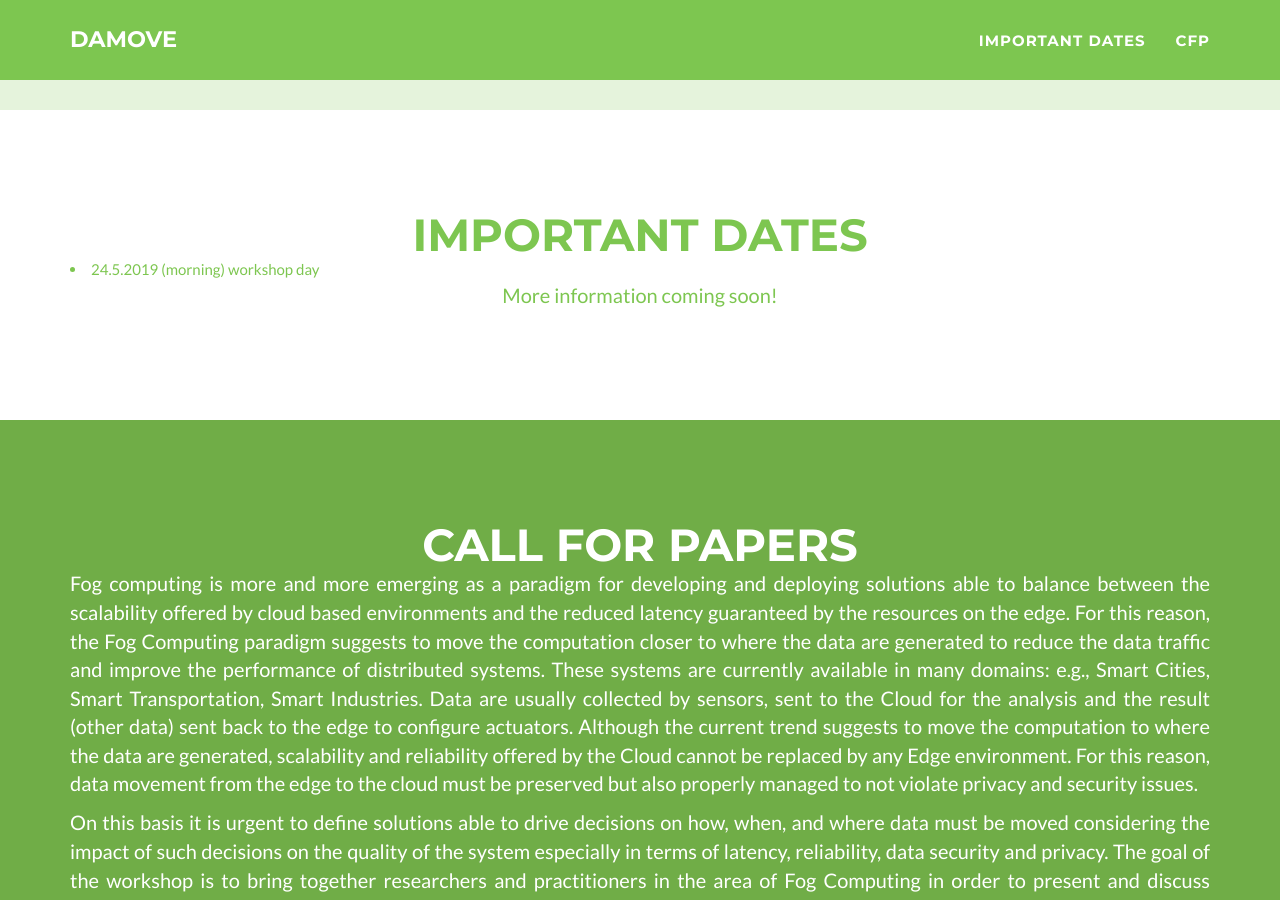
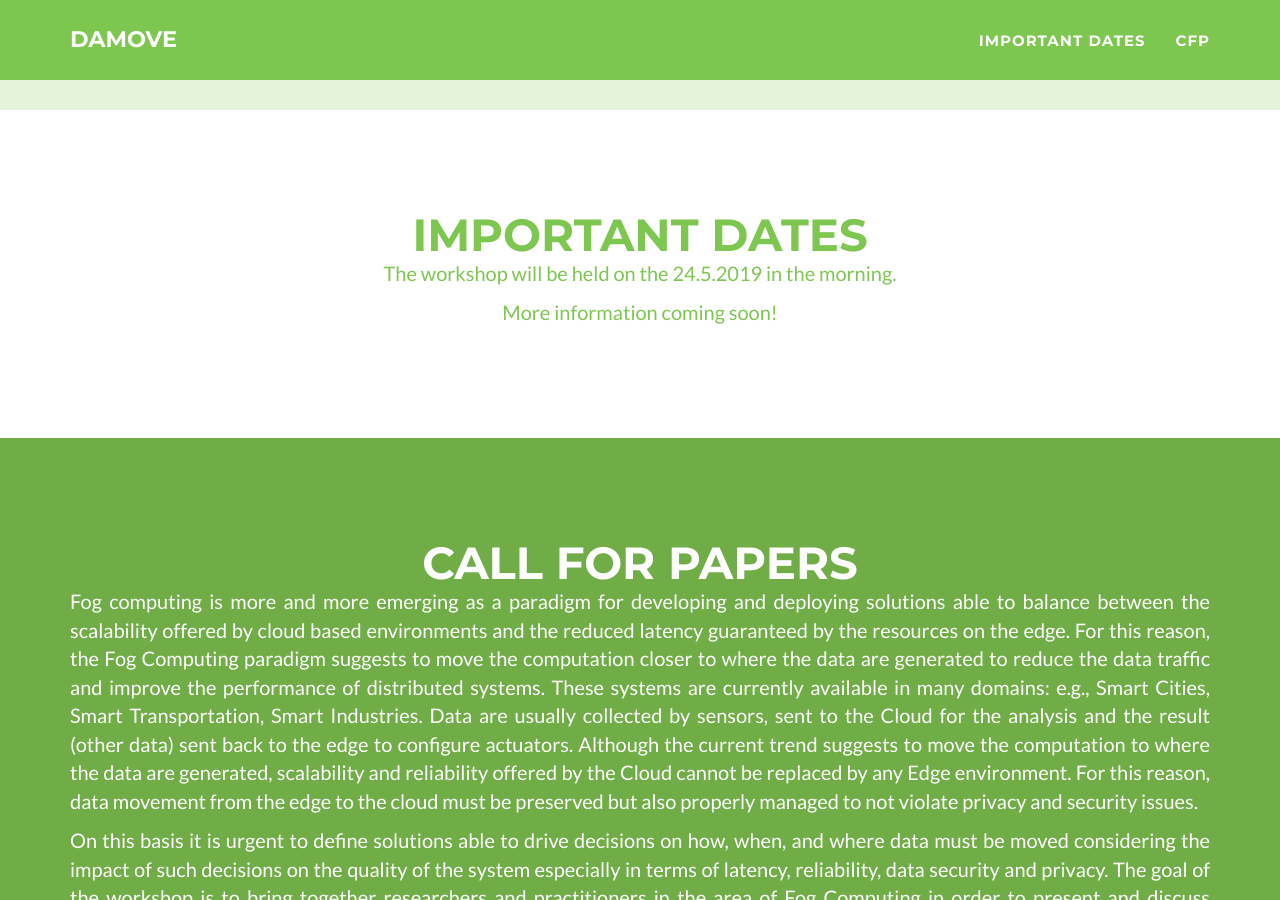
Before and after one commit to DITAS-Project/web_damove, a Jekyll site: the page built from index.html, in a window 1280 px wide and 900 px high, scrolled down 542 px. Built offline with Jekyll 4.4.1, drawn with Linux system fonts in a browser that asks for light colours.

Commit message:
Update dates.html

```diff
--- a/_includes/dates.html
+++ b/_includes/dates.html
@@ -6,9 +6,8 @@
                 <div class="col-lg-12 text-center">
                     <h2>Important Dates</h2>
                     <div class="web">
-                         <div class="col-mx-6 col-mx-offset-4 text-justify">
-                             <li>24.5.2019 (morning)  workshop day </li>
-                        </div>
+                         <p>The workshop will be held on the 24.5.2019 in the morning.</p>
+
                         <p>More information coming soon!</p>
                     </div>
                 </div>
```
